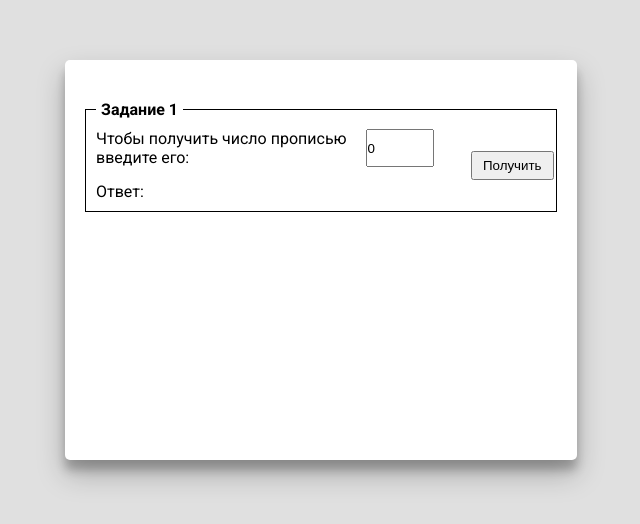
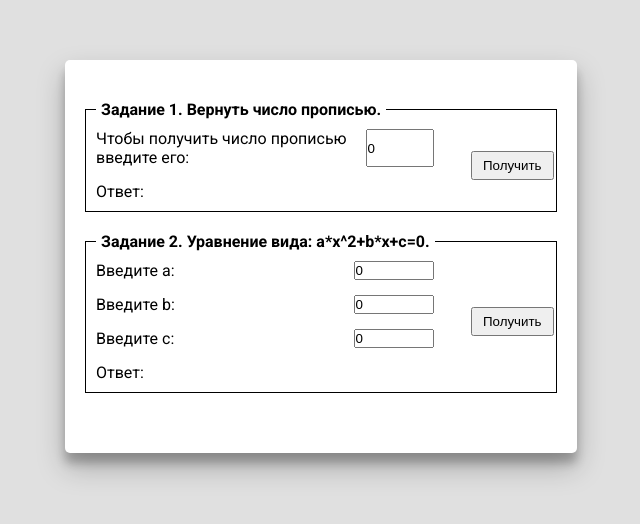
Before and after one commit to Pinkdesu/school-work, a React app: page / in a window 1280 px wide. Shown: the part 140-664 px from the top of the page, without its empty margins (319-959 px from the left). Built offline with nearby package versions, Linux system fonts and the light colour scheme.

Commit message:
add task2 logic

```diff
--- a/src/components/form-input/form-input.jsx
+++ b/src/components/form-input/form-input.jsx
@@ -1,6 +1,5 @@
 import React, { useState, useContext } from "react";
 import { ContextApp } from "../../reducers/reducer.jsx";
-import { SET_VALUE } from "../../constants.js";
 import styled from "styled-components";
 
 const InputLabel = styled.label`
@@ -21,16 +20,16 @@ const Input = styled.input.attrs(props => ({
   margin-left: 10px;
 `;
 
-const FormInput = ({ label, name, type }) => {
+const FormInput = ({ label, name, type, actionType }) => {
   const [value, setValue] = useState(0);
   const { dispatch } = useContext(ContextApp);
 
   const handleChange = ({ target: { value } }) => {
     setValue(value);
     dispatch({
-      type: SET_VALUE,
+      type: actionType,
       payload: {
-        value: value
+        value
       }
     });
   };
--- a/src/components/main-content-item/main-content-item.jsx
+++ b/src/components/main-content-item/main-content-item.jsx
@@ -45,13 +45,28 @@ const Button = styled.button`
   text-align: center;
 `;
 
-const MainContentItem = ({ children, legend, fetchingData }) => {
+const MainContentItem = ({ children, legend, fetchingData, name }) => {
   const [answerValue, setAnswerValue] = useState("");
   const { state } = useContext(ContextApp);
 
   const handleSubmit = async e => {
     e.preventDefault();
-    const answer = await fetchingData(state.value);
+    let answer = "def";
+
+    switch (name) {
+      case "task1": {
+        answer = await fetchingData(state["task1_number"]);
+        break;
+      }
+      case "task2": {
+        answer = await fetchingData(
+          state["task2_a"],
+          state["task2_b"],
+          state["task2_c"]
+        );
+        break;
+      }
+    }
     setAnswerValue(answer);
   };
 
--- a/src/components/main-lab1/main-lab1.jsx
+++ b/src/components/main-lab1/main-lab1.jsx
@@ -1,4 +1,5 @@
 import React from "react";
+import * as types from "../../constants.js";
 import MainContentItem from "../main-content-item/main-content-item.jsx";
 import FormInput from "../form-input/form-input.jsx";
 import axios from "axios";
@@ -13,12 +14,11 @@ const MainContent = styled.main`
   margin-top: 200px;
   border-radius: 5px;
   background-color: #fff;
-  height: 400px;
   box-shadow: 0 14px 28px rgba(0, 0, 0, 0.25), 0 10px 10px rgba(0, 0, 0, 0.22);
 `;
 
 const MainLab1 = () => {
-  const gettingTask1Answer = value =>
+  const gettingTask1Data = value =>
     axios({
       method: "get",
       url: `http://localhost:9000/number/${value}`,
@@ -27,13 +27,52 @@ const MainLab1 = () => {
       .then(responce => responce.data)
       .catch(error => alert(error));
 
+  const gettingTask2Data = (a, b, c) =>
+    axios({
+      method: "get",
+      url: `http://localhost:9000/equation?a=${a}&b=${b}&c=${c}`,
+      responseType: "text"
+    })
+      .then(responce => responce.data)
+      .catch(error => alert(error));
+
   return (
     <MainContent>
-      <MainContentItem legend="Задание 1" fetchingData={gettingTask1Answer}>
+      <MainContentItem
+        legend="Задание 1. Вернуть число прописью."
+        fetchingData={gettingTask1Data}
+        name="task1"
+      >
         <FormInput
-          name="task1"
+          name="task1-number"
           type="number"
           label="Чтобы получить число прописью введите его:"
+          actionType={types.SET_TASK1_VALUE}
+        />
+      </MainContentItem>
+
+      <MainContentItem
+        legend="Задание 2. Уравнение вида: a*x^2+b*x+c=0."
+        fetchingData={gettingTask2Data}
+        name="task2"
+      >
+        <FormInput
+          name="task2-a"
+          type="number"
+          label="Введите a:"
+          actionType={types.SET_TASK2_A}
+        />
+        <FormInput
+          name="task2-b"
+          type="number"
+          label="Введите b:"
+          actionType={types.SET_TASK2_B}
+        />
+        <FormInput
+          name="task2-c"
+          type="number"
+          label="Введите c:"
+          actionType={types.SET_TASK2_C}
         />
       </MainContentItem>
     </MainContent>
--- a/src/constants.js
+++ b/src/constants.js
@@ -1 +1,4 @@
-export const SET_VALUE = "SET_VALUE";
+export const SET_TASK1_VALUE = "SET_TASK1_VALUE";
+export const SET_TASK2_A = "SET_TASK2_A";
+export const SET_TASK2_B = "SET_TASK2_B";
+export const SET_TASK2_C = "SET_TASK2_C";
--- a/src/reducers/reducer.jsx
+++ b/src/reducers/reducer.jsx
@@ -1,17 +1,36 @@
 import React from "react";
 import * as types from "../constants.js";
+
 export const ContextApp = React.createContext();
 
 export const initialState = {
-  value: "0"
+  task1_number: "0",
+  task2_a: "0",
+  task2_b: "0",
+  task2_c: "0"
 };
 
 export const indexReducer = (state, { type, payload }) => {
   switch (type) {
-    case types.SET_VALUE:
+    case types.SET_TASK1_VALUE:
       return {
         ...state,
-        ...payload
+        task1_number: payload["value"]
+      };
+    case types.SET_TASK2_A:
+      return {
+        ...state,
+        task2_a: payload["value"]
+      };
+    case types.SET_TASK2_B:
+      return {
+        ...state,
+        task2_b: payload["value"]
+      };
+    case types.SET_TASK2_C:
+      return {
+        ...state,
+        task2_c: payload["value"]
       };
     default:
       return state;
```
Also changed, not shown: 1 other file (tests, documents, lock files or other folders).
